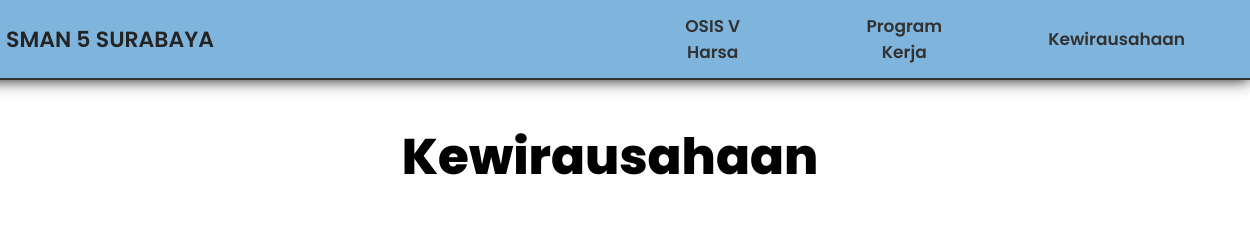
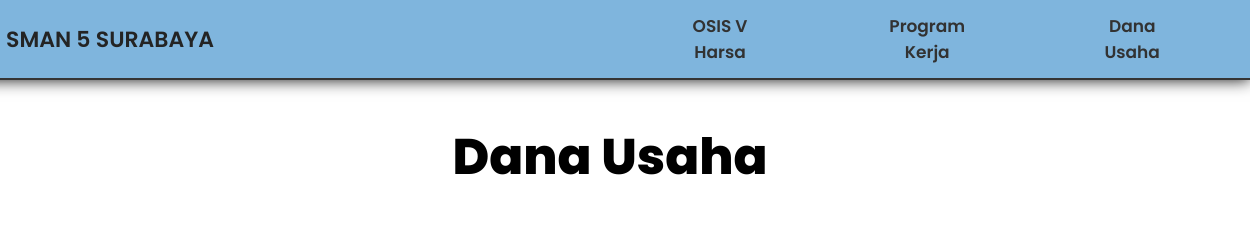
Before and after one commit to Fvcklyx/MediaSmalaneBETA, a plain HTML site: page Dana Sponsor/index.html in a window 1280 px wide. Shown: the top 252 px of the page, 30-1280 px from the left. Drawn offline with Linux system fonts and the light colour scheme.

Commit message:
Update index.html

```diff
--- a/Dana Sponsor/index.html
+++ b/Dana Sponsor/index.html
@@ -26,13 +26,13 @@
           <a class="navProker" href="../Proker Page/index.html"
             >Program Kerja</a
           >
-          <a class="navSponsor" href="index.html">Kewirausahaan</a>
+          <a class="navSponsor" href="index.html">Dana Usaha</a>
         </div>
       </div>
     </header>
     <!-- Main Menu -->
     <section class="mainContent">
-      <div class="titleUsaha">Kewirausahaan</div>
+      <div class="titleUsaha">Dana Usaha</div>
       <div class="sponsorContent">
         <div class="row row-1">
           <div class="sponsor sponsorMPDK">
```
